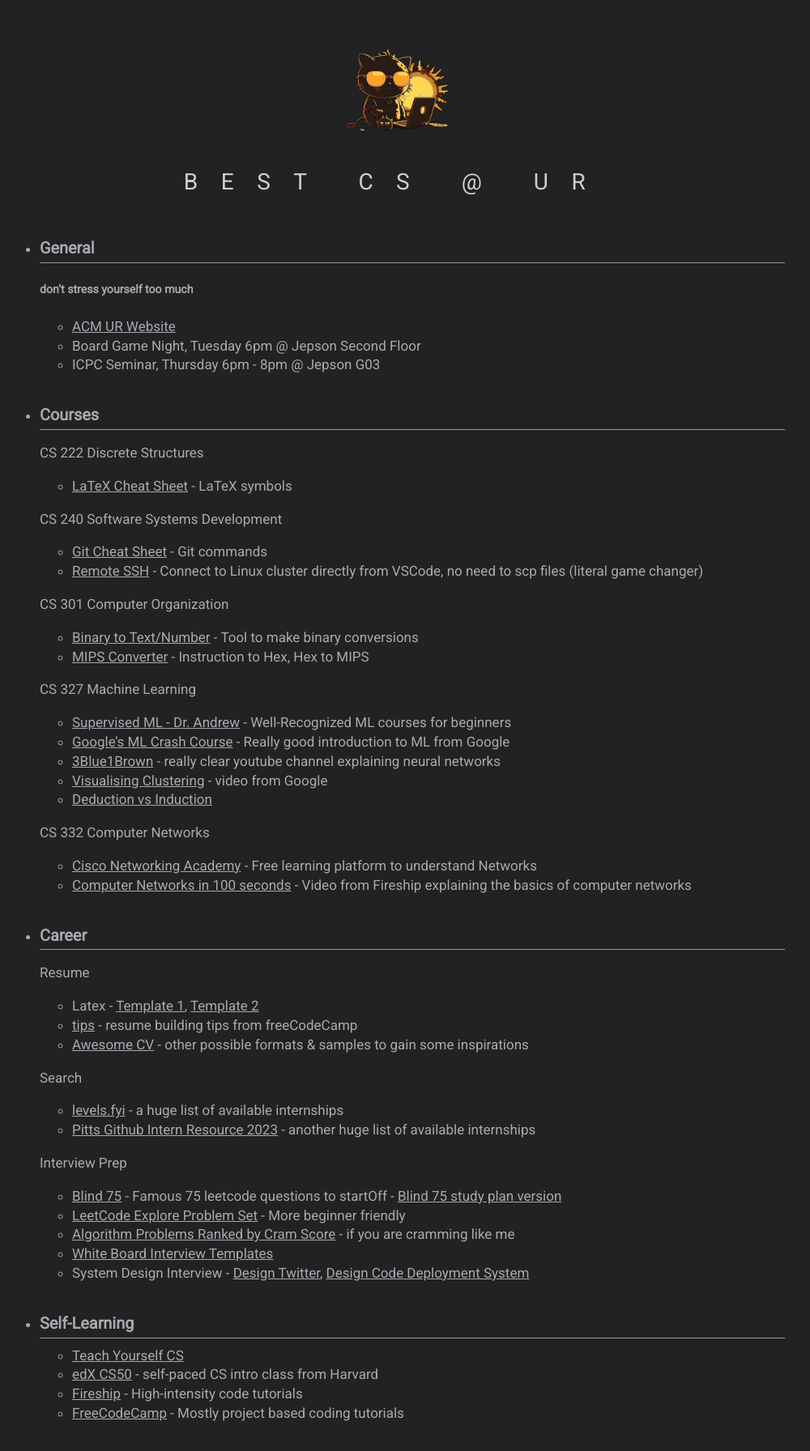
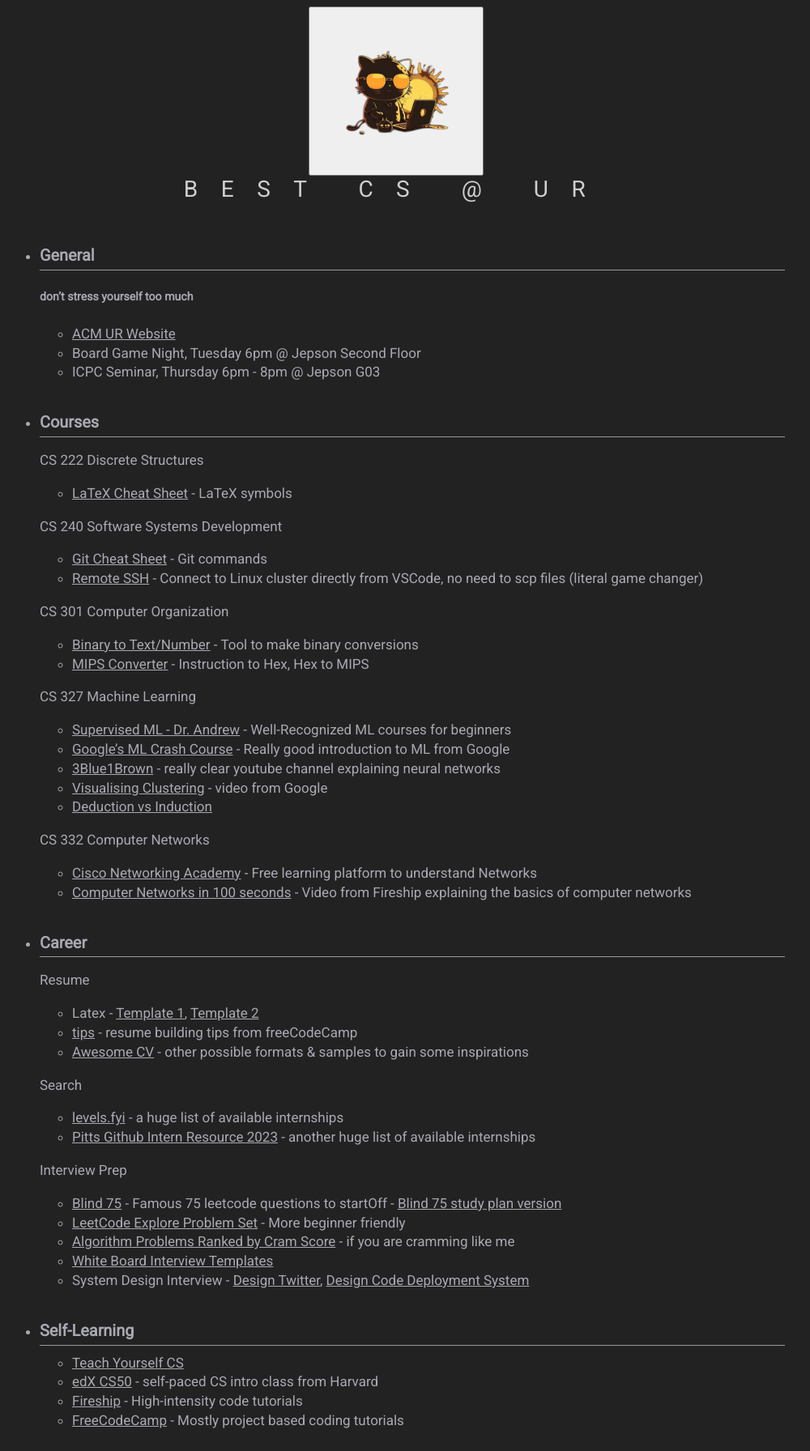
Before and after one commit to acmUR/bestcs, a Jekyll site: the page built from index.html, in a window 1280 px wide. Shown: the whole page at 81% size, without its empty margins (151-1151 px from the left). Built offline with Jekyll 4.4.1, drawn with Linux system fonts in a browser that asks for light colours.

Commit message:
working on spider mode

```diff
--- a/_layouts/default.html
+++ b/_layouts/default.html
@@ -4,7 +4,9 @@
 
   <body id="top">
     <div id="frameContent">
-        <img id="img" src="{{ site.baseurl }}/static/assets/cat.png">
+        <button id="theme_switch">
+            <img id="img" src="{{ site.baseurl }}/static/assets/cat.png">
+        </button>
     </div>
     <a href="{{ site.baseurl }}/" >
         <div id="title" >BEST CS @ UR</div>
```
